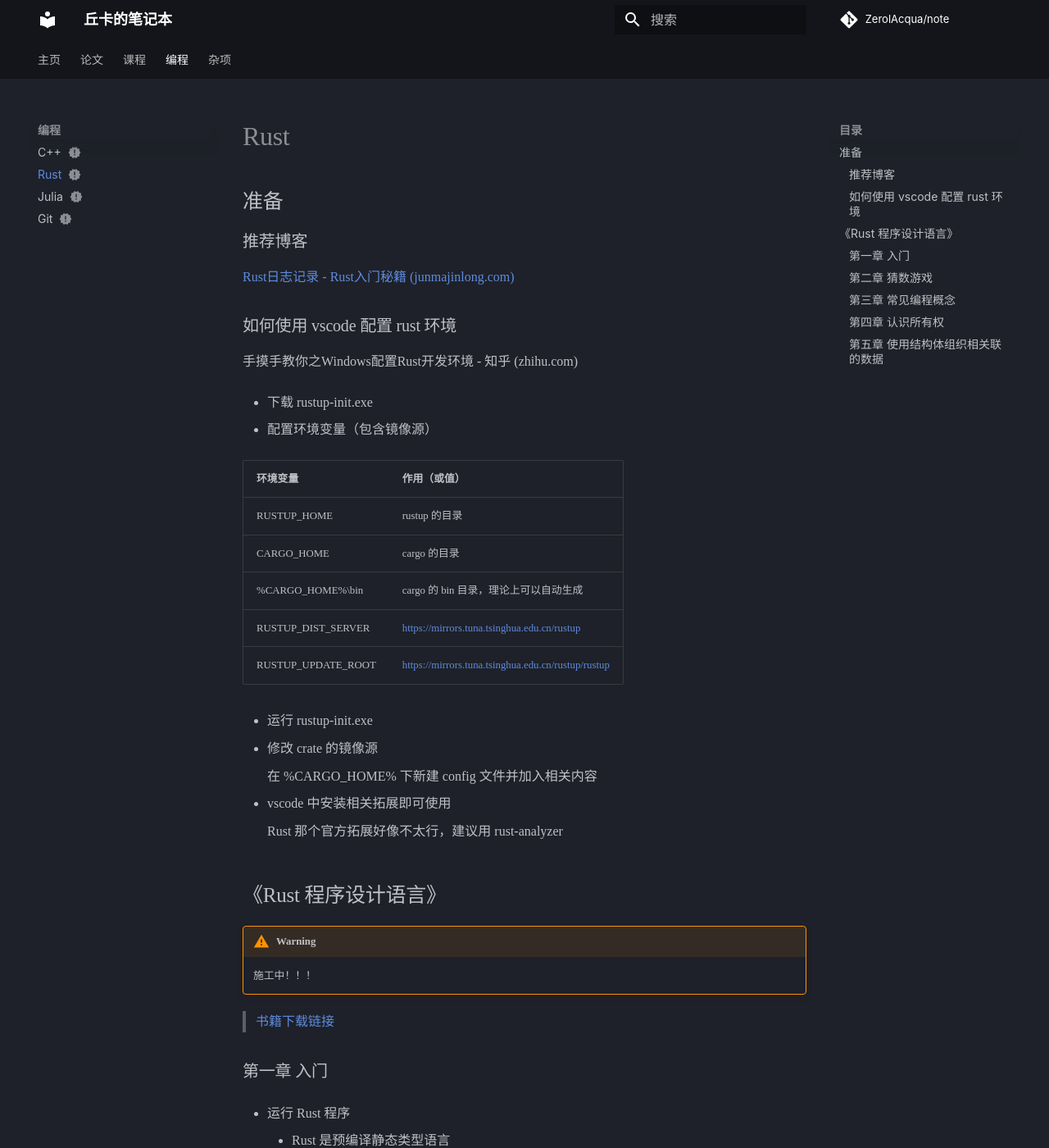
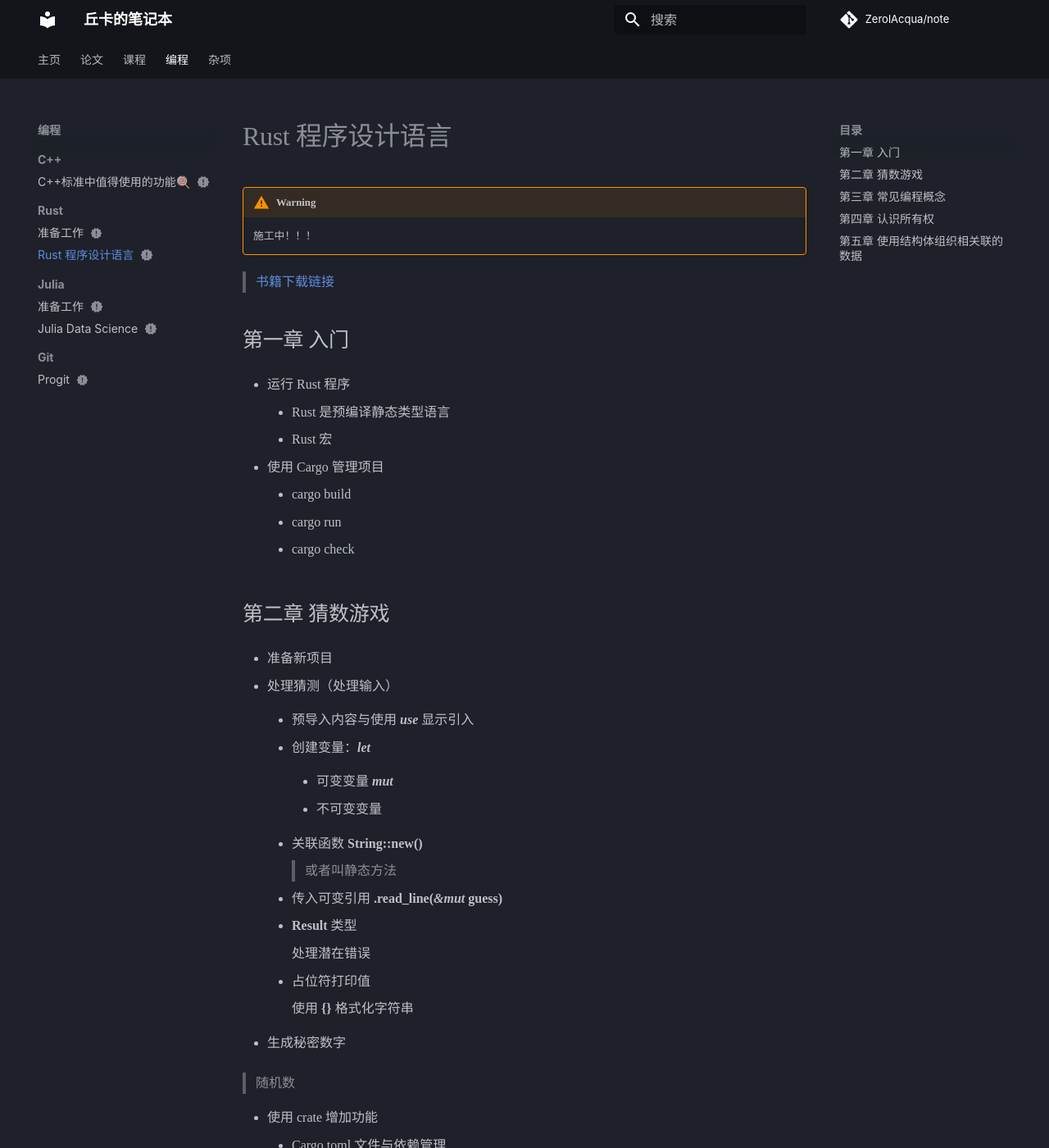
Before and after one commit to ZerolAcqua/note, an MkDocs documentation site: the page built from docs/programming/rust/Rust程序设计语言.md, in a window 1280 px wide and 1400 px high. Shown: the whole window at 82% size. Built offline with MkDocs 1.6.1 and Material for MkDocs 9.7.7, drawn with Linux system fonts in a browser that asks for light colours; some web fonts are replaced; comment, search, counter and statistics services are not loaded.

Commit message:
update programming

```diff
--- a/docs/programming/rust.md
+++ b/docs/programming/rust/Rust程序设计语言.md
@@ -1,48 +1,13 @@
 ---
 status: new
 ---
-
-## 准备
-
-### 推荐博客
-
-[Rust日志记录 - Rust入门秘籍 (junmajinlong.com)](https://rust-book.junmajinlong.com/ch102/tracing.html)
-
-### 如何使用 vscode 配置 rust 环境
-
-手摸手教你之Windows配置Rust开发环境 - 知乎 (zhihu.com)
-
-- 下载 rustup-init.exe
-
-- 配置环境变量（包含镜像源）
-
- |  环境变量    |   作用（或值）   |
- | ---- | ---- |
- |   RUSTUP_HOME   |  rustup 的目录    |
- |  CARGO_HOME    |   cargo 的目录   |
- |   %CARGO_HOME%\bin   |  cargo 的 bin 目录，理论上可以自动生成    |
- |   RUSTUP_DIST_SERVER   |   https://mirrors.tuna.tsinghua.edu.cn/rustup   |
- | RUSTUP_UPDATE_ROOT  | https://mirrors.tuna.tsinghua.edu.cn/rustup/rustup |
-
-- 运行 rustup-init.exe
-- 修改 crate 的镜像源
-
-    在 %CARGO_HOME% 下新建 config 文件并加入相关内容
-
-- vscode 中安装相关拓展即可使用
-
-    Rust 那个官方拓展好像不太行，建议用 rust-analyzer
-
-
-
-## 《Rust 程序设计语言》
 
 !!! warning
     施工中！！！
 
 > [书籍下载链接](https://kaisery.github.io/trpl-zh-cn/Rust%20%E7%A8%8B%E5%BA%8F%E8%AE%BE%E8%AE%A1%E8%AF%AD%E8%A8%80%20%E7%AE%80%E4%BD%93%E4%B8%AD%E6%96%87%E7%89%88.pdf)
 
-### 第一章 入门
+## 第一章 入门
 
 - 运行 Rust 程序
     - Rust 是预编译静态类型语言
@@ -54,7 +19,7 @@ status: new
     - cargo check
 
 
-### 第二章 猜数游戏
+## 第二章 猜数游戏
 - 准备新项目
 
 - 处理猜测（处理输入）
@@ -108,7 +73,7 @@ status: new
     - ***parse()*** 返回 ***Result 类型*** 可使用 ***match*** 处理
 
 
-### 第三章 常见编程概念
+## 第三章 常见编程概念
 - 关键字
 - 变量和可变性
     - 常量 ***const***
@@ -176,7 +141,7 @@ status: new
 
 
 
-### 第四章 认识所有权
+## 第四章 认识所有权
 - 什么是所有权
     - 栈与堆
 
@@ -254,7 +219,7 @@ status: new
 	- 其他类型的 slice
 
 
-### 第五章 使用结构体组织相关联的数据
+## 第五章 使用结构体组织相关联的数据
 - 结构体的定义和实例化
     - 定义结构体，需要使用 ***struct*** 关键字
     - 为了从结构体中获取某个特定的值，可以使用点号
@@ -264,18 +229,18 @@ status: new
             - *let user2 = User { email: String::from("another@example.com"),..user1};*
     - 使用没有命名字段的元组结构体来创建不同的类型
 <!--
-### 第六章 枚举和模式匹配
-### 第七章 使用包、Crate 和模块管理不断增长的项目
-### 第八章 常见集合
-### 第九章 错误处理
-### 第十章 泛型、Trait 和生命周期
-### 第十一章 编写自动化测试
-### 第十二章 一个 I/O 项目：构建一个命令行程序
-### 第十三章 Rust 中的函数式语言功能：迭代器与闭包
-### 第十四章 进一步认识 Cargo 和 Crate.io
-### 第十五章 智能指针
-### 第十六章 无畏开发
-### 第十七章 Rust 的面向对象特性
-### 第十八章 模式与模式匹配
-### 第十九章 高级特征
-### 第二十章 最后的项目：构建多线程 web server  -->
+## 第六章 枚举和模式匹配
+## 第七章 使用包、Crate 和模块管理不断增长的项目
+## 第八章 常见集合
+## 第九章 错误处理
+## 第十章 泛型、Trait 和生命周期
+## 第十一章 编写自动化测试
+## 第十二章 一个 I/O 项目：构建一个命令行程序
+## 第十三章 Rust 中的函数式语言功能：迭代器与闭包
+## 第十四章 进一步认识 Cargo 和 Crate.io
+## 第十五章 智能指针
+## 第十六章 无畏开发
+## 第十七章 Rust 的面向对象特性
+## 第十八章 模式与模式匹配
+## 第十九章 高级特征
+## 第二十章 最后的项目：构建多线程 web server  -->
--- a/mkdocs.yml
+++ b/mkdocs.yml
@@ -118,10 +118,16 @@ nav:
       - "others":
         - "逻辑学导论": course/others/逻辑学导论.md
   - "编程":
-    - "C++": programming/cplusplus.md
-    - "Rust": programming/rust.md
-    - "Julia": programming/julia.md
-    - "Git": programming/git.md
+    - "C++":
+      - "C++标准中值得使用的功能🍭": programming/cpp/C++标准中值得使用的功能.md
+    - "Rust":
+      - "准备工作": programming/rust/准备工作.md
+      - "Rust 程序设计语言": programming/rust/Rust程序设计语言.md
+    - "Julia":
+      - "准备工作": programming/julia/准备工作.md
+      - "Julia Data Science": programming/julia/Julia_Data_Science.md
+    - "Git":
+      - "Progit": programming/git/progit.md
   - "杂项":
     - "摄影测量":
       - "云台旋转角换算": misc/photogrammetry/云台旋转角换算.md
```
Also changed, not shown: docs/programming/cpp/C++标准中值得使用的功能.md (renamed from docs/programming/cplusplus.md, +0 -1 lines), docs/programming/git/progit.md (renamed from docs/programming/git.md, +3 -5 lines), docs/programming/julia/Julia_Data_Science.md (renamed from docs/programming/julia.md, +0 -28 lines), docs/programming/julia/准备工作.md (added, +30 -0 lines), docs/programming/rust/准备工作.md (added, +32 -0 lines), 1 other file.
